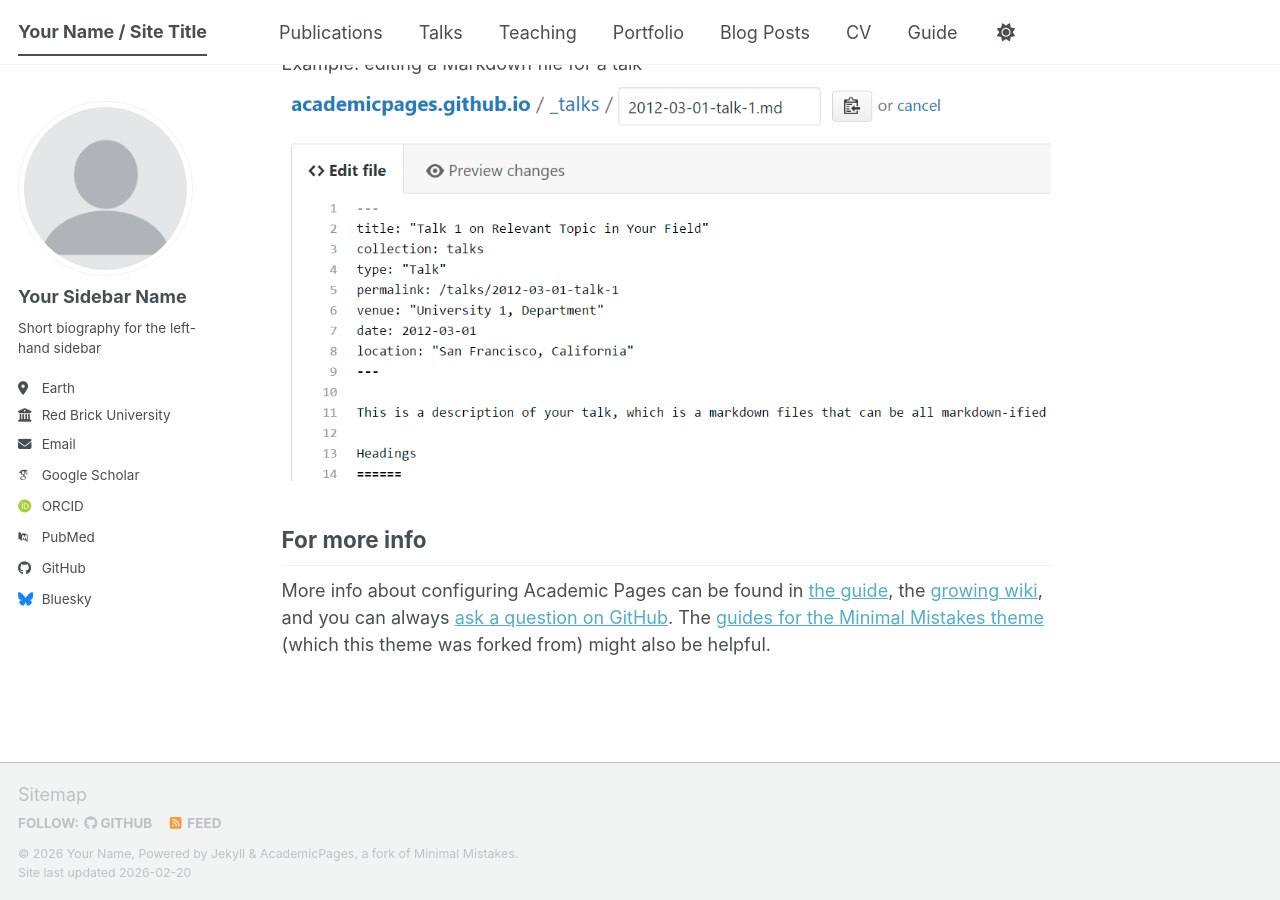
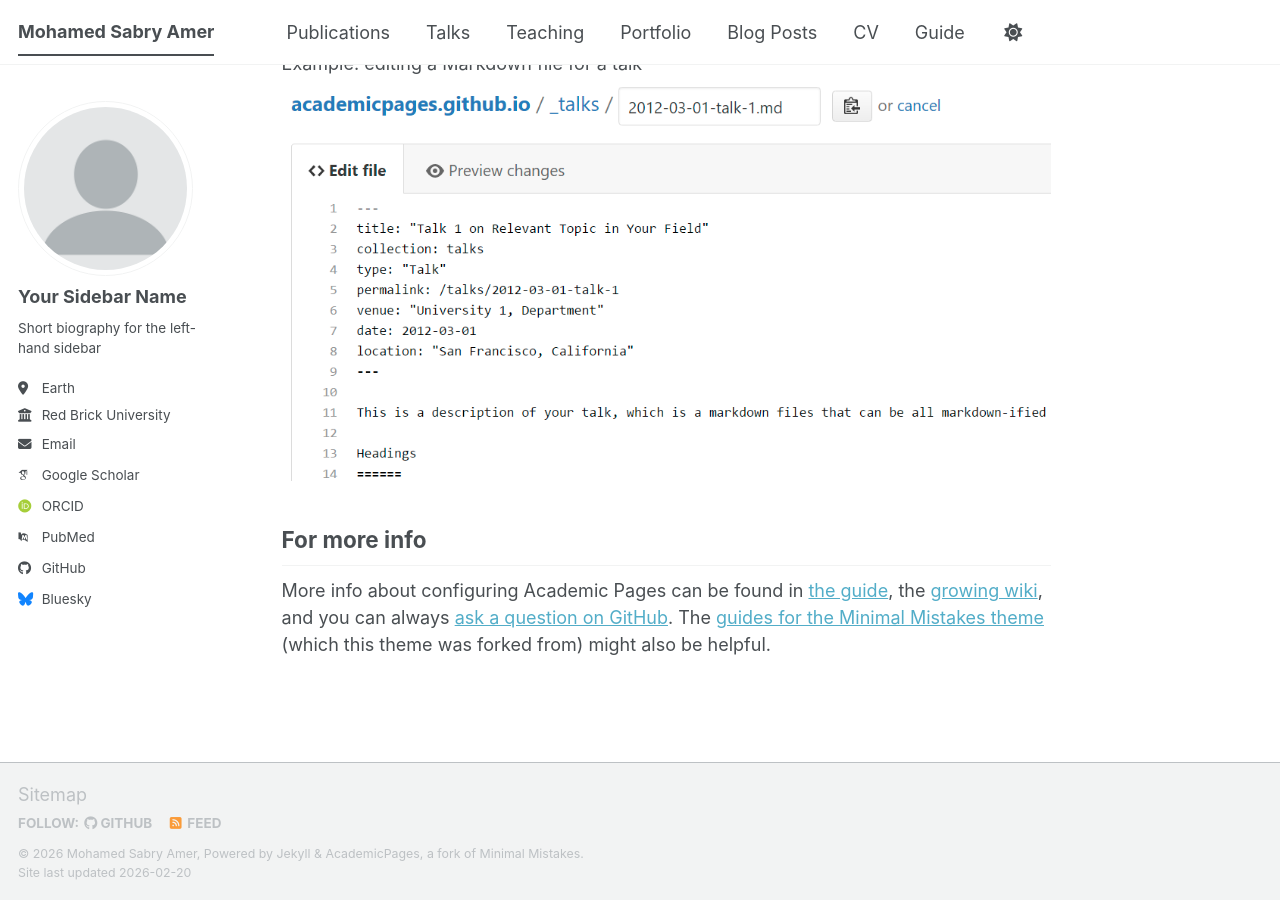
Before and after one commit to msabry03/msabry03.github.io, a Jekyll site: the page built from _pages/about.md, in a window 1280 px wide and 900 px high, scrolled down 2720 px. Built offline with Jekyll 4.4.1, drawn with Linux system fonts in a browser that asks for light colours; some web fonts are replaced; a script bundle is joined from its source files by our own code; library files that are not in the unit come from our copies.

Commit message:
testing in _config.yml

```diff
--- a/_config.yml
+++ b/_config.yml
@@ -9,10 +9,10 @@
 # Basic Site Settings
 locale                   : "en-US"
 site_theme               : "default" # The available themes options are "default", "air", "sunrise", "mint", "dirt" and "contrast"
-title                    : "Your Name / Site Title"
+title                    : "Mohamed Sabry Amer"
 title_separator          : "-"
-name                     : &name "Your Name"
-description              : &description "Your Name's academic portfolio"   # Update this with a general description of your site, this is the default if not overridden by a page
+name                     : &name "Mohamed Sabry Amer"
+description              : &description "Sabry is an incoming PhD student in political science."   # Update this with a general description of your site, this is the default if not overridden by a page
 url                      : https://academicpages.github.io # The base hostname & protocol for your site e.g. "https://[your GitHub username].github.io",
                                                            # or if you already have some other page hosted on Github then use "https://[your GitHub username].github.io/[Your Repo Name]"
 baseurl                  : "" # the subpath of your site, e.g. "/blog"
@@ -30,7 +30,7 @@ author:
   location         : "Earth"
   employer         : "Red Brick University"
   uri              : # URL
-  email            : "none@example.org"
+  email            : "msabry0@outlook.com"
 
   # Academic websites
   academia         : # URL
```
